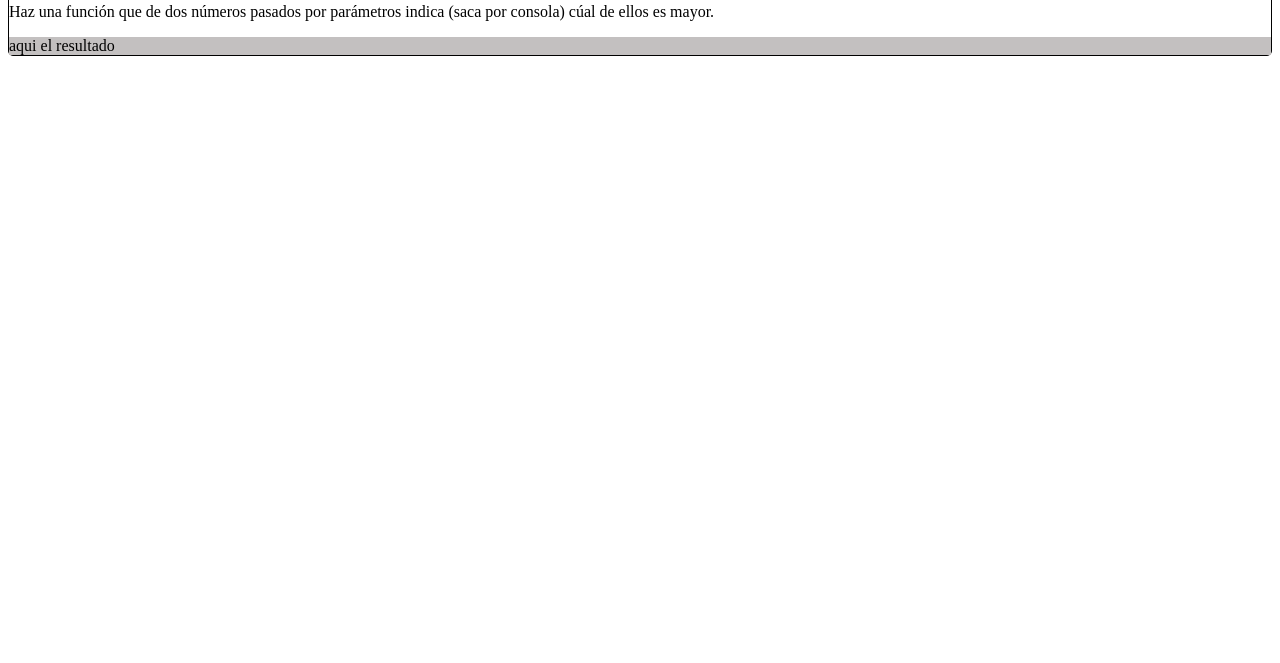
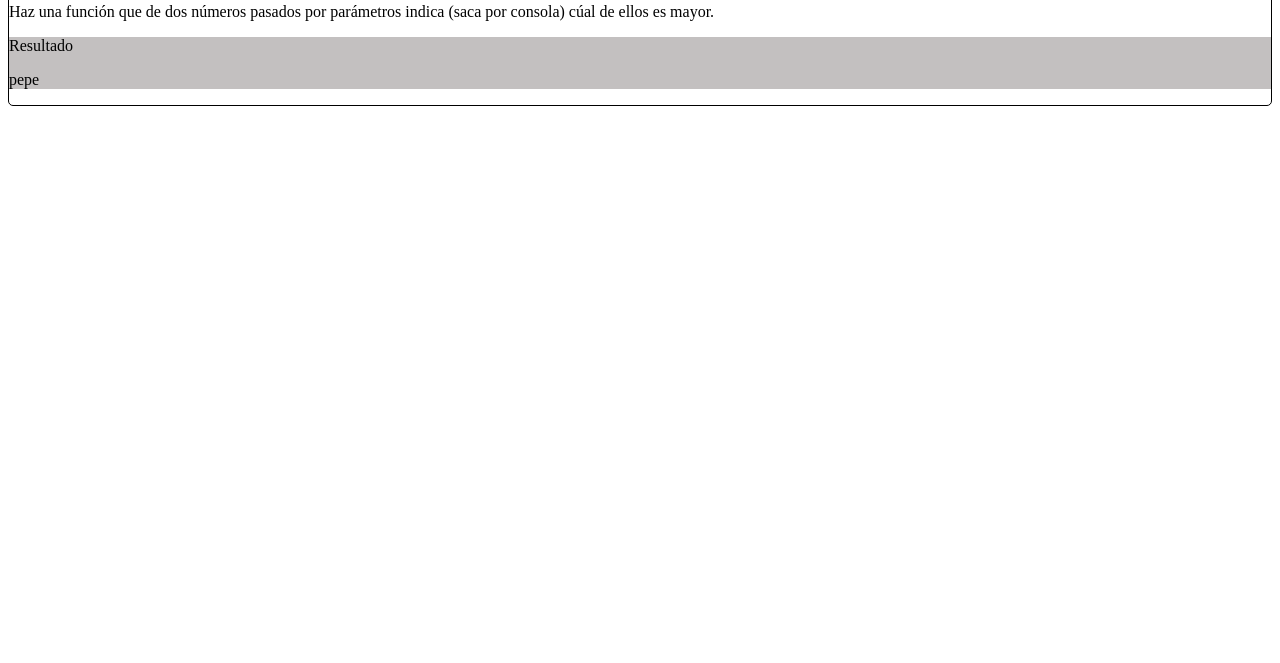
Before and after one commit to AliciaITB/DAM25_JS, a plain HTML site: page M09_01_JS/01_Numbers.html in a window 1280 px wide. Shown: the part 137-800 px from the top of the page. Drawn offline with Linux system fonts and the light colour scheme.

Commit message:
muestra resultado

```diff
--- a/M09_01_JS/01_Numbers.html
+++ b/M09_01_JS/01_Numbers.html
@@ -19,19 +19,25 @@
 
 <body>
     <h1 id="titulo">Ejercicios - Tipo numbers</h1>
-    <div class="ejercicio">
+    <div id="eje1" class="ejercicio">
         <h3>Ejercicio 1</h3>
         <p>Haz una función que de dos números pasados por parámetros indica (saca por consola) cúal de ellos es mayor.
         </p>
         <div class="resultado">
             <!-- Aquí es dónde ira el teclado. -->
-            aqui el resultado
-
+            Resultado
+            <p></p>
         </div>
     </div>
 
     <script>
+        function muestraResultado(id, result) {
+            // let pResult = document.querySelector('#'+id+' .resultado p');
+            let pResult = document.querySelector(`#${id} .resultado p`);
+            pResult.textContent += result;
+        }
 
+        muestraResultado("eje1", "pepe");
     </script>
 </body>
 
```
